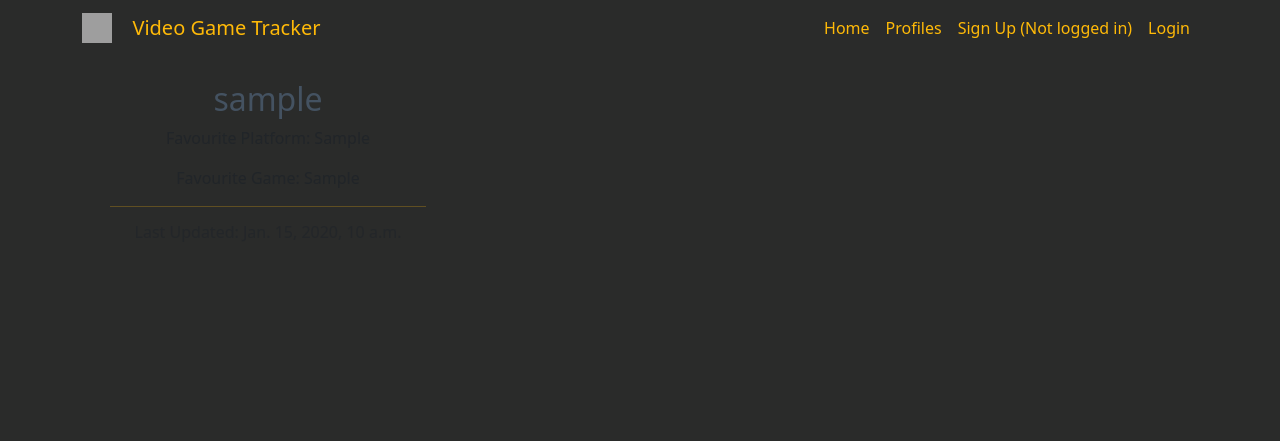
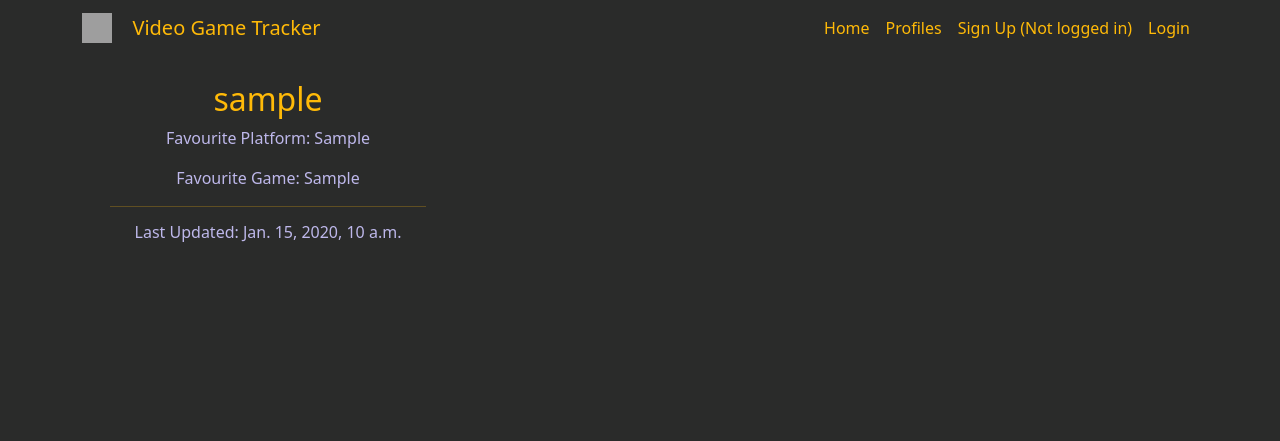
Before and after one commit to lcorndogl/Video-Game-Tracker, a Django app: page /profiles/ in a window 1280 px wide. Shown: the top 441 px of the page. Run offline with Django 4.2, Linux system fonts and the light colour scheme; tables that the repository leaves empty hold one stand-in row (values such as "Sample post"); grey boxes are pictures that could not be loaded.

Commit message:
Update profiles styling

```diff
--- a/static/css/style.css
+++ b/static/css/style.css
@@ -25,19 +25,30 @@ main {
   flex: 1;
 }
 
-.container {
+.container,
+.container-fluid,
+.row,
+.card-body,
+.page-link,
+nav {
   background-color: var(--jet);
   color: var(--yel);
 }
 
-.row {
-  background-color: var(--jet);
+/* Card Styling */
+.card-body .post-link {
   color: var(--yel);
 }
+.card-body .post-link:hover {
+  color: var(--peri);
+}
 
-.card-body {
-  background-color: var(--jet);
-  color: var(--yel);
+.card {
+  color: var(--peri);
+}
+
+.card-text {
+  color: var(--peri) !important;
 }
 
 /* Navbar styling */
@@ -87,3 +98,9 @@ main {
   background-color: var(--peri);
   color: var(--jet);
 }
+
+/* Modal Styling  */
+.modal-content {
+  background-color: var(--jet);
+  color: var(--yel);
+}
--- a/templates/base.html
+++ b/templates/base.html
@@ -19,7 +19,7 @@
         <nav class="navbar navbar-expand-lg fixed-top">
             <div class="container">
                 <a class="navbar-brand" href="{% url 'home' %}">
-                    <img src="https://img.icons8.com/ios-filled/50/000000/controller.png" width="30" height="30"
+                    <img src="https://img.icons8.com/?size=100&id=J2AwyRUPwjyg&format=png&color=ffba08" width="30" height="30"
                         class="d-inline-block align-top" alt="">
                     &ensp; Video Game Tracker
                 </a>
```
Also changed, not shown: 1 other file.
